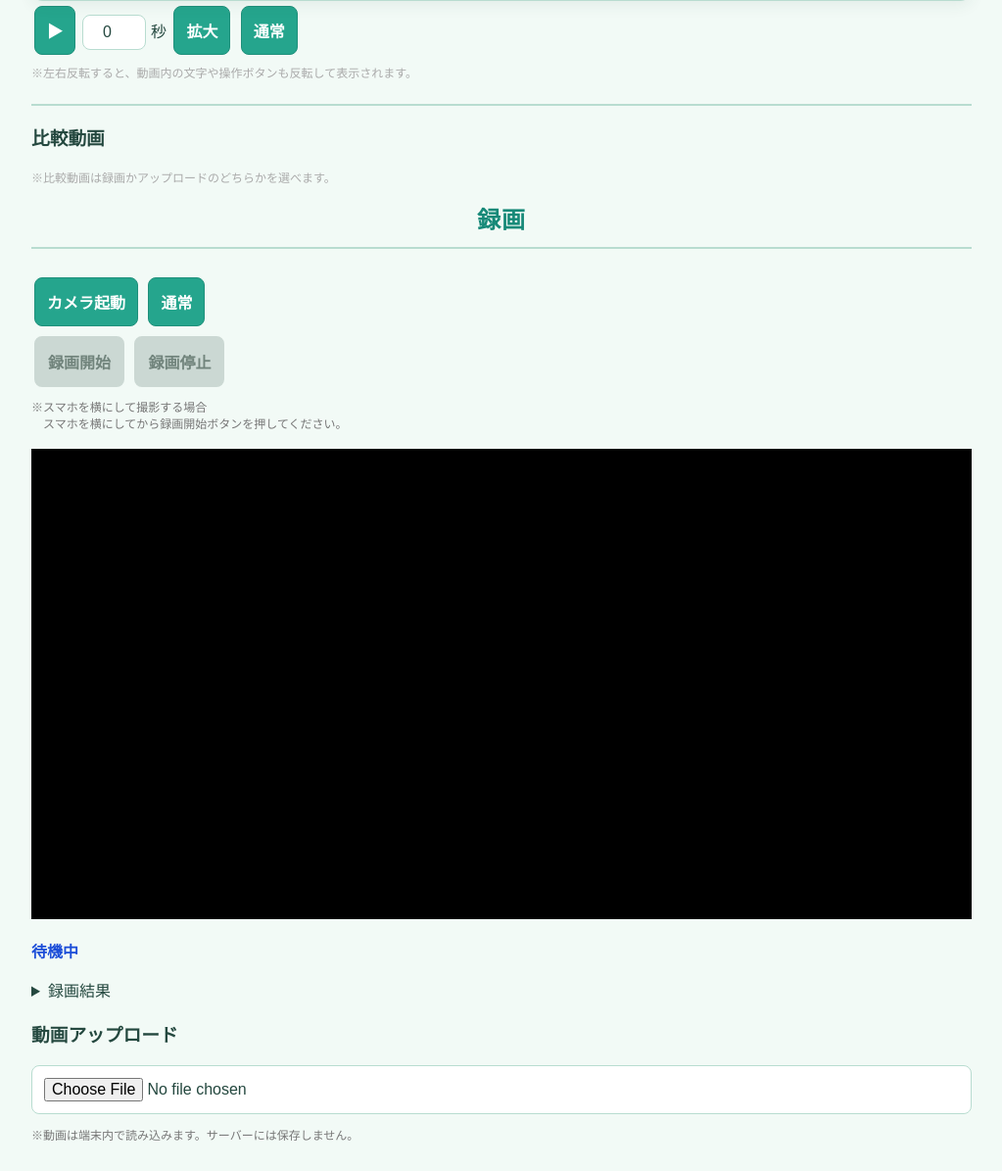
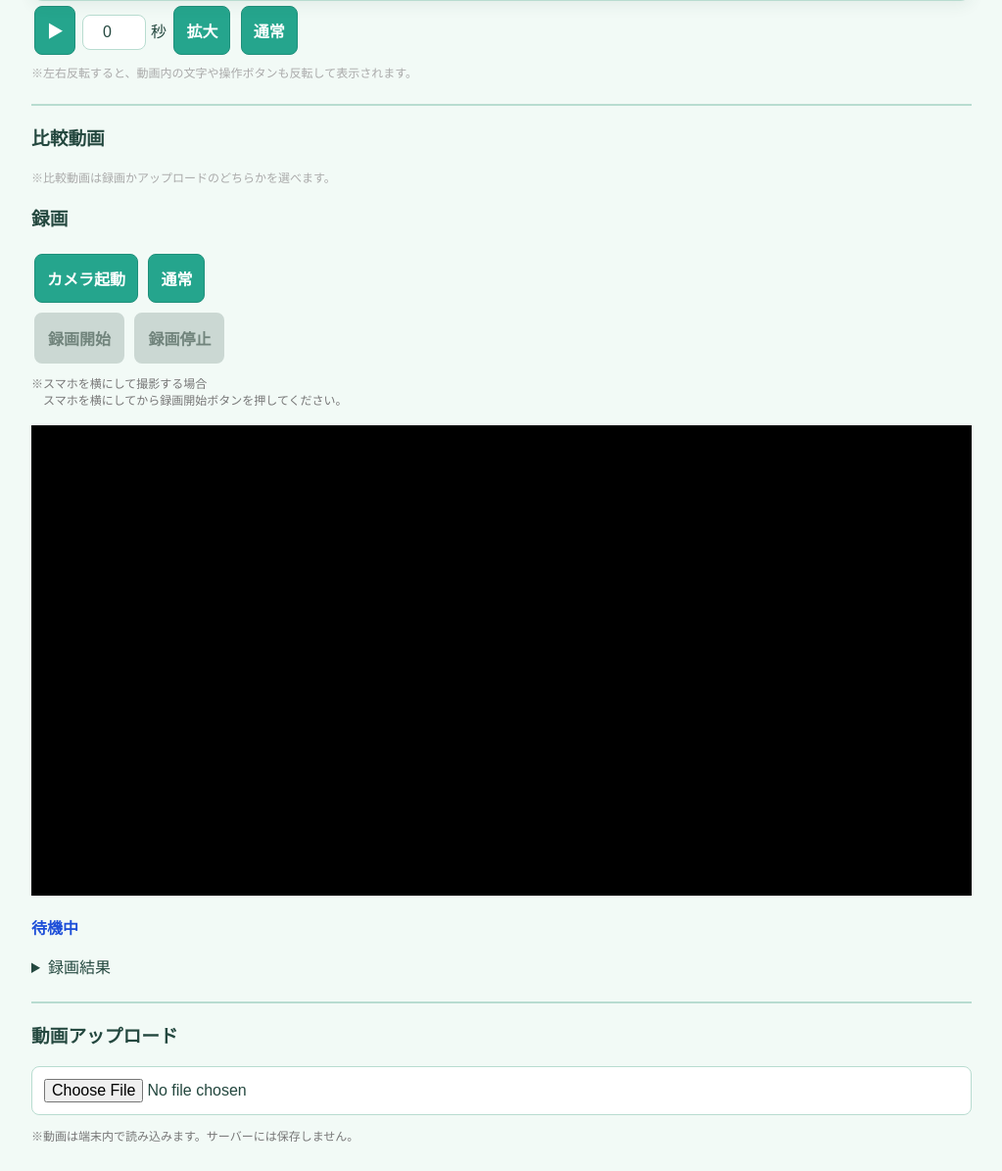
Before and after one commit to hori-1234/stripe-webhook, a Flask app: page /satsueidance/ in a window 1280 px wide. Shown: the part 779-1974 px from the top of the page at 98% size, without its empty margins (128-1151 px from the left). Before the commit the page ends 1943 px from the top, so only its background shows below. Run offline with Flask 3, Linux system fonts and the light colour scheme; data that the repository does not hold is empty; some libraries are stand-ins or nearby versions.

Commit message:
Update satsueidance_layout.html

```diff
--- a/satsueidance/templates/satsueidance_layout.html
+++ b/satsueidance/templates/satsueidance_layout.html
@@ -327,7 +327,7 @@
         ※比較動画は録画かアップロードのどちらかを選べます。
         </p>
 
-        <h2>録画</h2>
+        <h3>録画</h3>
 
         <button id="cameraButton" onclick="toggleCamera()">カメラ起動</button>
     <button id="cameraFlipButton" onclick="
@@ -372,6 +372,8 @@
     </details>
 </div>
 
+<hr style="border:0; border-top:2px solid #b8dcd0; margin:24px 0 16px;">
+
 <div id="uploadControls">
     <h3>動画アップロード</h3>
     <input
```
